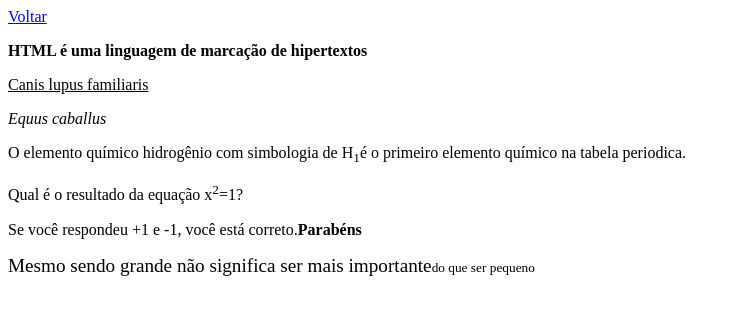
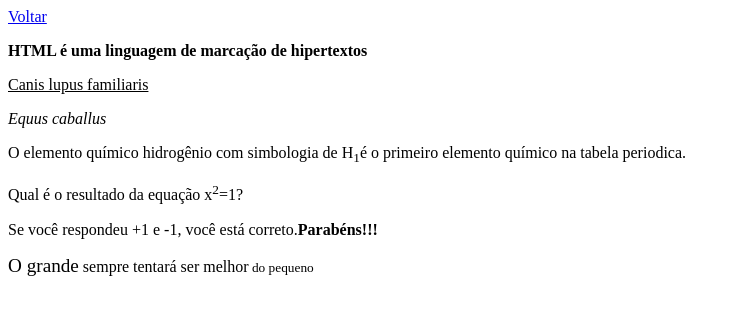
Before and after one commit to VitorAssuncaoSantos/vitorassuncao.github.io, a plain HTML site: page questao.html in a window 1280 px wide. Shown: the whole page, without its empty margins (0-741 px from the left). Drawn offline with Linux system fonts and the light colour scheme.

Commit message:
A23/09/2021(4C)

```diff
--- a/questao.html
+++ b/questao.html
@@ -13,7 +13,7 @@
     <p></p><em>Equus caballus</em></p>
     <p>O elemento químico hidrogênio com simbologia de H<sub>1</sub>é o primeiro elemento químico na tabela periodica. </p>
     <p>Qual é o resultado da equação x<sup>2</sup>=1?</p>
-    <p>Se você respondeu +1 e -1, você está correto.<strong>Parabéns</strong></p>
-    <p><big>Mesmo sendo grande não significa ser mais importante</big><small>do que ser pequeno</small></p>
+    <p>Se você respondeu +1 e -1, você está correto.<strong>Parabéns!!!</strong></p>
+    <p><big>O grande</big> sempre tentará ser melhor<small> do pequeno</small></p>
 </body>
 </html>
```
Also changed, not shown: index.html (+1 -1 lines), laboratorio.html (+0 -1 lines).
